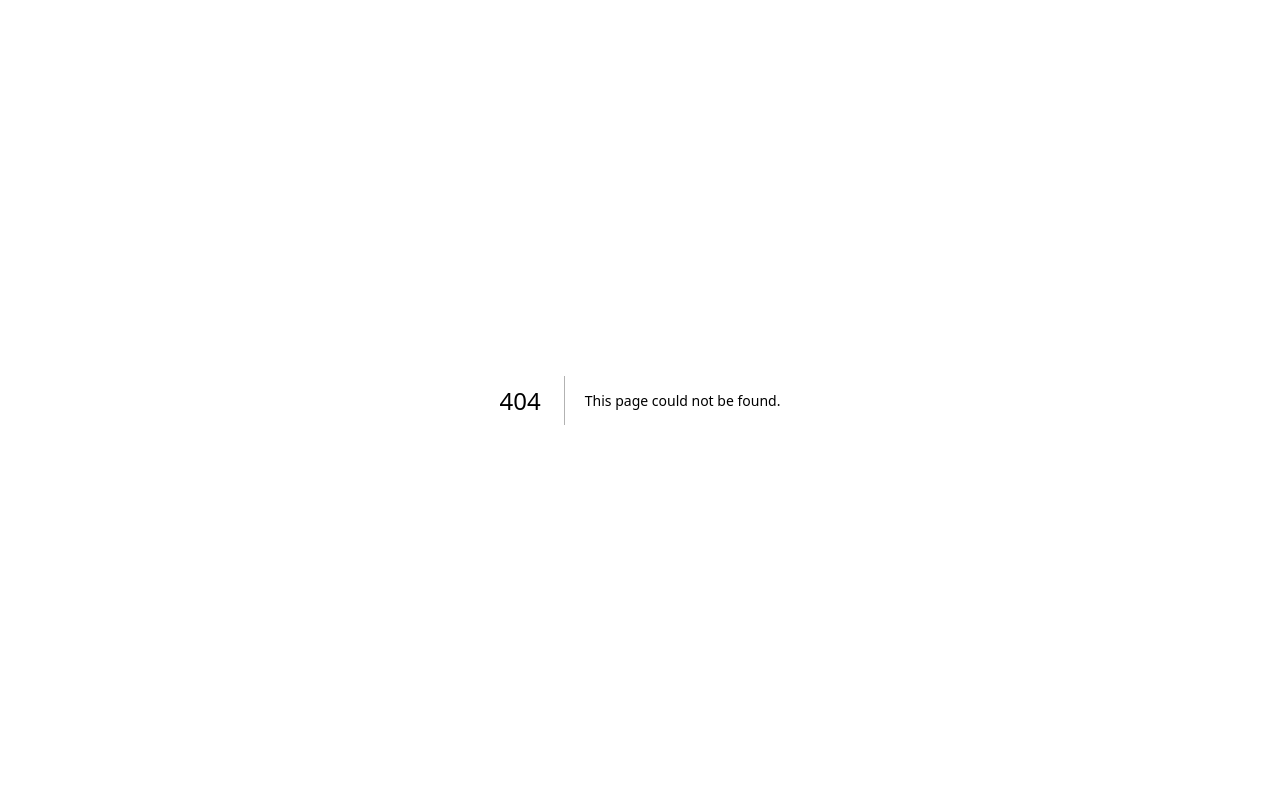
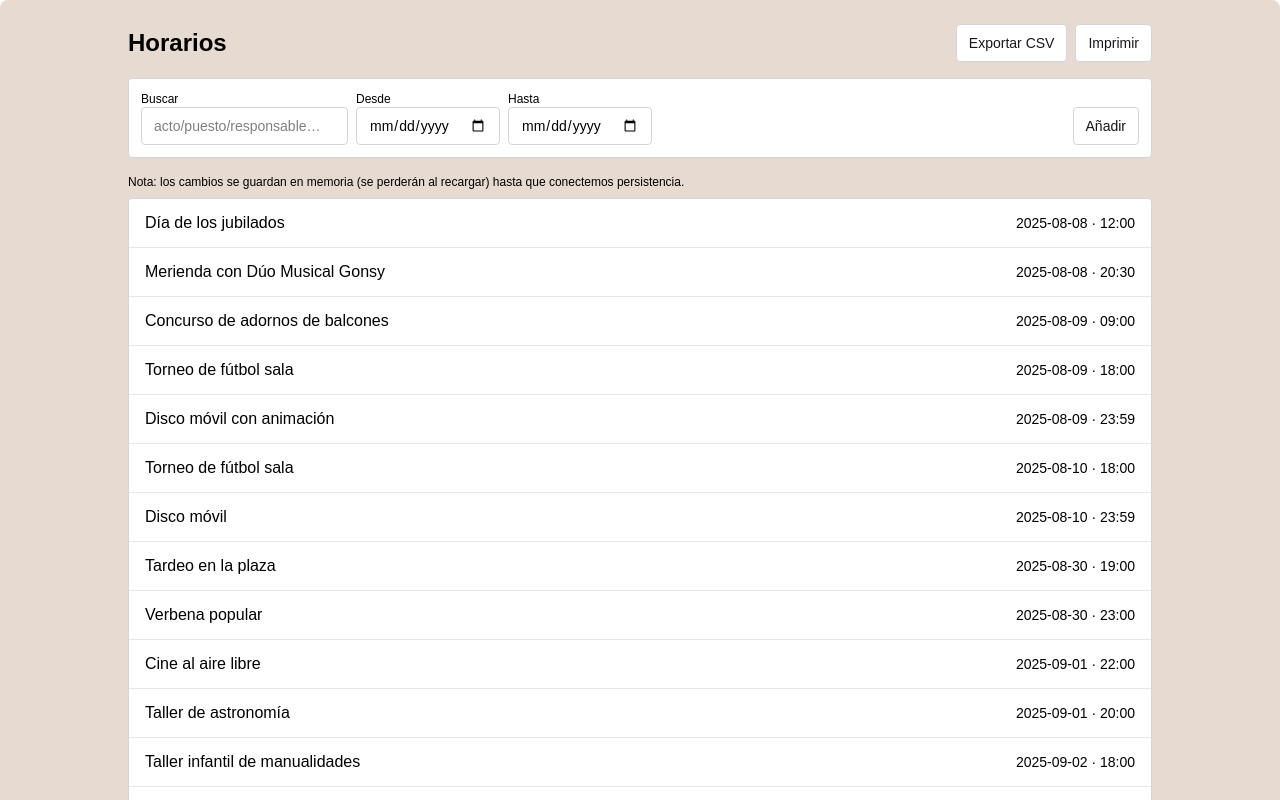
Before and after one commit to jgarcia311999/FiestasMatet, a Next.js app: page /layoutComision/horarios in a window 1280 px wide. Before the commit this address had no page. Shown: the top 800 px of the page. Built offline with nearby package versions, Linux system fonts and the light colour scheme.

Commit message:
pagina horarios creada

```diff
--- /dev/null
+++ b/src/app/layoutComision/horarios/page.tsx
@@ -0,0 +1,209 @@
+"use client";
+import { useMemo, useState } from "react";
+import * as FIESTAS from "@/data/fiestas";
+
+
+type EventoBase = {
+  title: string;
+  img?: string;
+  description?: string;
+  date?: string;   // YYYY-MM-DD
+  time?: string;   // HH:MM
+  location?: string;
+};
+
+type EventoRow = { id: string } & EventoBase;
+
+function isEventoBase(obj: unknown): obj is EventoBase {
+  if (!obj || typeof obj !== "object") return false;
+  const e = obj as Partial<EventoBase>;
+  return typeof e.title === "string" && (
+    typeof e.date === "string" || typeof e.time === "string"
+  );
+}
+
+export default function HorariosPage() {
+  const [q, setQ] = useState("");
+  const [desde, setDesde] = useState<string>("");
+  const [hasta, setHasta] = useState<string>("");
+
+  const [eventosState, setEventosState] = useState<EventoRow[]>(() => {
+    const base = readEventos();
+    return base.length ? base : [{ id: "ev-1", title: "", img: "", description: "", date: "", time: "", location: "" }];
+  });
+
+  // Modal editor móvil para eventos
+  const [selectedId, setSelectedId] = useState<string | null>(null);
+  const selectedEvento = eventosState.find(e => e.id === selectedId) || null;
+  function openEvento(id: string) { setSelectedId(id); }
+  function closeEvento() { setSelectedId(null); }
+  function addAndOpen() {
+    const id = `ev-${eventosState.length + 1}`;
+    setEventosState(prev => [...prev, { id, title: "", img: "", description: "", date: "", time: "", location: "" }]);
+    setSelectedId(id);
+  }
+
+  const matchesFilter = (text: string) => !q || text.toLowerCase().includes(q.toLowerCase());
+
+  const eventos = useMemo(() => eventosState.filter(ev => {
+    const inText = matchesFilter(`${ev.title} ${ev.location ?? ""} ${ev.description ?? ""}`);
+    const date = (ev.date ?? "");
+    const inDesde = !desde || (date && date >= desde);
+    const inHasta = !hasta || (date && date <= hasta);
+    return inText && inDesde && inHasta;
+  }), [q, desde, hasta, eventosState]);
+
+  function addEmptyRow() {
+    setEventosState(prev => [...prev, { id: `ev-${prev.length+1}`, title: "", img: "", description: "", date: "", time: "", location: "" }]);
+  }
+  function updateEvento(id: string, patch: Partial<EventoBase>) {
+    setEventosState(prev => prev.map(it => it.id === id ? { ...it, ...patch } : it));
+  }
+
+  return (
+    <div className="min-h-[calc(100vh-56px)] bg-[#E7DAD1] px-4 py-6 md:mx-0 md:rounded-lg overflow-x-hidden">
+      <div className="max-w-5xl mx-auto">
+        <div className="flex items-center justify-between mb-4">
+          <h1 className="text-2xl font-bold text-black">Horarios</h1>
+          <div className="flex gap-2">
+            <button className="rounded border border-gray-300 bg-white px-3 py-2 text-sm hover:bg-gray-50">Exportar CSV</button>
+            <button className="rounded border border-gray-300 bg-white px-3 py-2 text-sm hover:bg-gray-50">Imprimir</button>
+          </div>
+        </div>
+
+        {/* Filtros */}
+        <div className="mb-4 flex flex-wrap items-end gap-2 rounded border border-gray-300 bg-white p-3">
+          <div className="flex flex-col">
+            <label className="text-xs text-black">Buscar</label>
+            <input
+              value={q}
+              onChange={(e) => setQ(e.target.value)}
+              placeholder="acto/puesto/responsable…"
+              className="rounded border border-gray-300 px-3 py-2 text-sm text-black"
+            />
+          </div>
+          <div className="flex flex-col">
+            <label className="text-xs text-black">Desde</label>
+            <input type="date" value={desde} onChange={e=>setDesde(e.target.value)} className="rounded border border-gray-300 px-3 py-2 text-sm text-black" />
+          </div>
+          <div className="flex flex-col">
+            <label className="text-xs text-black">Hasta</label>
+            <input type="date" value={hasta} onChange={e=>setHasta(e.target.value)} className="rounded border border-gray-300 px-3 py-2 text-sm text-black" />
+          </div>
+          <div className="ml-auto">
+            <button onClick={addAndOpen} className="rounded border border-gray-300 bg-white px-3 py-2 text-sm hover:bg-gray-50">Añadir</button>
+          </div>
+        </div>
+        <p className="text-xs text-black mb-2">Nota: los cambios se guardan en memoria (se perderán al recargar) hasta que conectemos persistencia.</p>
+
+        <div>
+          {/* Listado móvil: solo fecha y título */}
+          <ul className="divide-y divide-gray-200 rounded border border-gray-300 bg-white">
+            {eventos.map(ev => (
+              <li key={ev.id}>
+                <button
+                  onClick={() => openEvento(ev.id)}
+                  className="w-full text-left px-4 py-3 active:bg-gray-100 focus:outline-none"
+                >
+                  <div className="flex items-center justify-between">
+                    <div className="font-medium text-black">{ev.title || "(Sin título)"}</div>
+                    <div className="text-sm text-black">{ev.date || "—"}{ev.time ? ` · ${ev.time}` : ""}</div>
+                  </div>
+                </button>
+              </li>
+            ))}
+          </ul>
+
+          {/* Modal de edición móvil (full-screen) */}
+          {selectedEvento && (
+            <div className="fixed inset-0 z-50">
+              <div className="absolute inset-0 bg-black/40" onClick={closeEvento} aria-hidden="true" />
+              <div className="absolute inset-0 bg-white md:rounded-t-xl md:top-12 md:h-[calc(100%-3rem)] overflow-auto">
+                <div className="sticky top-0 flex items-center justify-between border-b border-gray-200 bg-white px-4 py-3">
+                  <h3 className="font-semibold">Editar evento</h3>
+                  <button onClick={closeEvento} className="rounded border border-gray-300 px-2 py-1 text-sm hover:bg-gray-50">Cerrar</button>
+                </div>
+
+                <div className="p-4 space-y-4">
+                  <div className="grid grid-cols-1 gap-3">
+                    <label className="text-sm text-black">Título
+                      <input
+                        value={selectedEvento.title}
+                        onChange={e=>updateEvento(selectedEvento.id,{ title: e.target.value })}
+                        className="mt-1 w-full rounded border border-gray-300 px-3 py-2 text-sm text-black"
+                      />
+                    </label>
+
+                    <div className="grid grid-cols-2 gap-3">
+                      <label className="text-sm text-black">Fecha
+                        <input
+                          type="date"
+                          value={selectedEvento.date ?? ""}
+                          onChange={e=>updateEvento(selectedEvento.id,{ date: e.target.value })}
+                          className="mt-1 w-full rounded border border-gray-300 px-3 py-2 text-sm text-black"
+                        />
+                      </label>
+                      <label className="text-sm text-black">Hora
+                        <input
+                          type="time"
+                          value={selectedEvento.time ?? ""}
+                          onChange={e=>updateEvento(selectedEvento.id,{ time: e.target.value })}
+                          className="mt-1 w-full rounded border border-gray-300 px-3 py-2 text-sm text-black"
+                        />
+                      </label>
+                    </div>
+
+                    <label className="text-sm text-black">Lugar
+                      <input
+                        value={selectedEvento.location ?? ""}
+                        onChange={e=>updateEvento(selectedEvento.id,{ location: e.target.value })}
+                        className="mt-1 w-full rounded border border-gray-300 px-3 py-2 text-sm text-black"
+                      />
+                    </label>
+
+                    <label className="text-sm text-black">Descripción
+                      <textarea
+                        value={selectedEvento.description ?? ""}
+                        onChange={e=>updateEvento(selectedEvento.id,{ description: e.target.value })}
+                        rows={4}
+                        className="mt-1 w-full rounded border border-gray-300 px-3 py-2 text-sm text-black"
+                      />
+                    </label>
+
+                    <label className="text-sm text-black">Imagen (URL)
+                      <input
+                        value={selectedEvento.img ?? ""}
+                        onChange={e=>updateEvento(selectedEvento.id,{ img: e.target.value })}
+                        placeholder="/bannerGenerico.png o URL completa"
+                        className="mt-1 w-full rounded border border-gray-300 px-3 py-2 text-sm text-black"
+                      />
+                    </label>
+                  </div>
+
+                  <div className="flex justify-end gap-2 pt-2">
+                    <button onClick={closeEvento} className="rounded border border-gray-300 px-3 py-2 text-sm hover:bg-gray-50">Guardar</button>
+                  </div>
+                </div>
+              </div>
+            </div>
+          )}
+        </div>
+      </div>
+    </div>
+  );
+}
+
+function readEventos(): EventoRow[] {
+  const mod = FIESTAS as unknown as Record<string, unknown>;
+  const values = Object.values(mod);
+  const candidateArrays: unknown[][] = values.filter(Array.isArray) as unknown[][];
+
+  for (const arr of candidateArrays) {
+    if (arr.length === 0) continue;
+    const first = arr[0];
+    if (isEventoBase(first)) {
+      return (arr as unknown[]).map((item, idx) => ({ id: `ev-${idx + 1}`, ...(item as EventoBase) }));
+    }
+  }
+  return [];
+}
--- a/src/app/layoutComision/page.tsx
+++ b/src/app/layoutComision/page.tsx
@@ -4,18 +4,21 @@ import Link from "next/link";
 import { usePathname } from "next/navigation";
 
 const NAV_LINKS = [
-  { href: "/dashboard", label: "Dashboard" },
-  { href: "/tareas", label: "Tareas" },
-  { href: "/calendario", label: "Calendario" },
-  { href: "/documentos", label: "Documentos" },
-  { href: "/tesoreria", label: "Tesorería" },
-  { href: "/inventario", label: "Inventario" },
-  { href: "/votaciones", label: "Votaciones" },
-  { href: "/miembros", label: "Miembros" },
-  { href: "/notificaciones", label: "Notificaciones" },
-  { href: "/ajustes", label: "Ajustes" },
-  { href: "/actividad", label: "Actividad" },
-  { href: "/ayuda", label: "Ayuda" },
+  { href: "/layoutComision/horarios", label: "Horarios" },
+  { href: "/layoutComision/ideas", label: "Ideas" },
+  { href: "/layoutComision/quehaceres", label: "Quehaceres" },
+  // { href: "/dashboard", label: "Dashboard" },
+  // { href: "/tareas", label: "Tareas" },
+  // { href: "/calendario", label: "Calendario" },
+  // { href: "/documentos", label: "Documentos" },
+  // { href: "/tesoreria", label: "Tesorería" },
+  // { href: "/inventario", label: "Inventario" },
+  // { href: "/votaciones", label: "Votaciones" },
+  // { href: "/miembros", label: "Miembros" },
+  // { href: "/notificaciones", label: "Notificaciones" },
+  // { href: "/ajustes", label: "Ajustes" },
+  // { href: "/actividad", label: "Actividad" },
+  // { href: "/ayuda", label: "Ayuda" },
 ];
 
 export default function LayoutComisionPage() {
```
